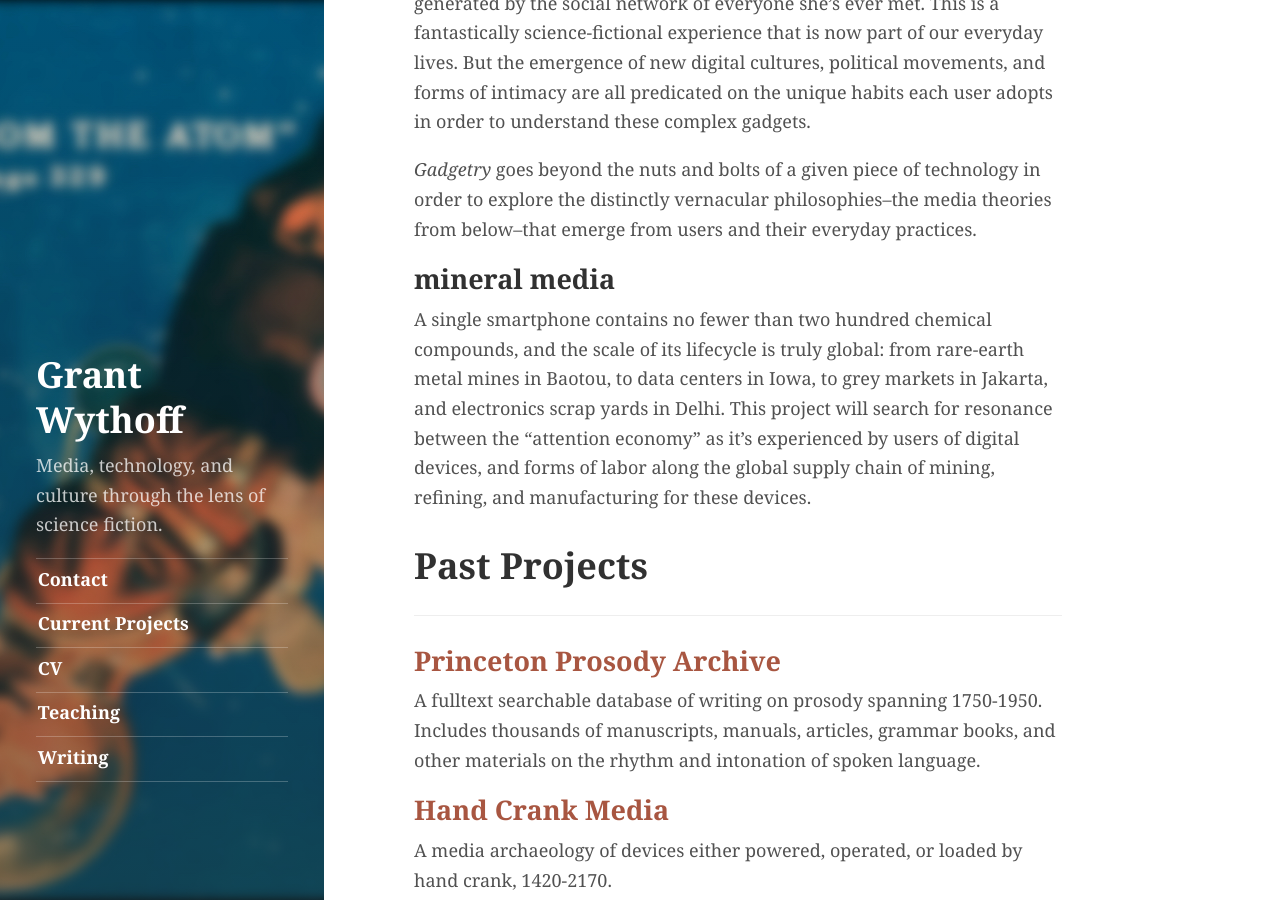
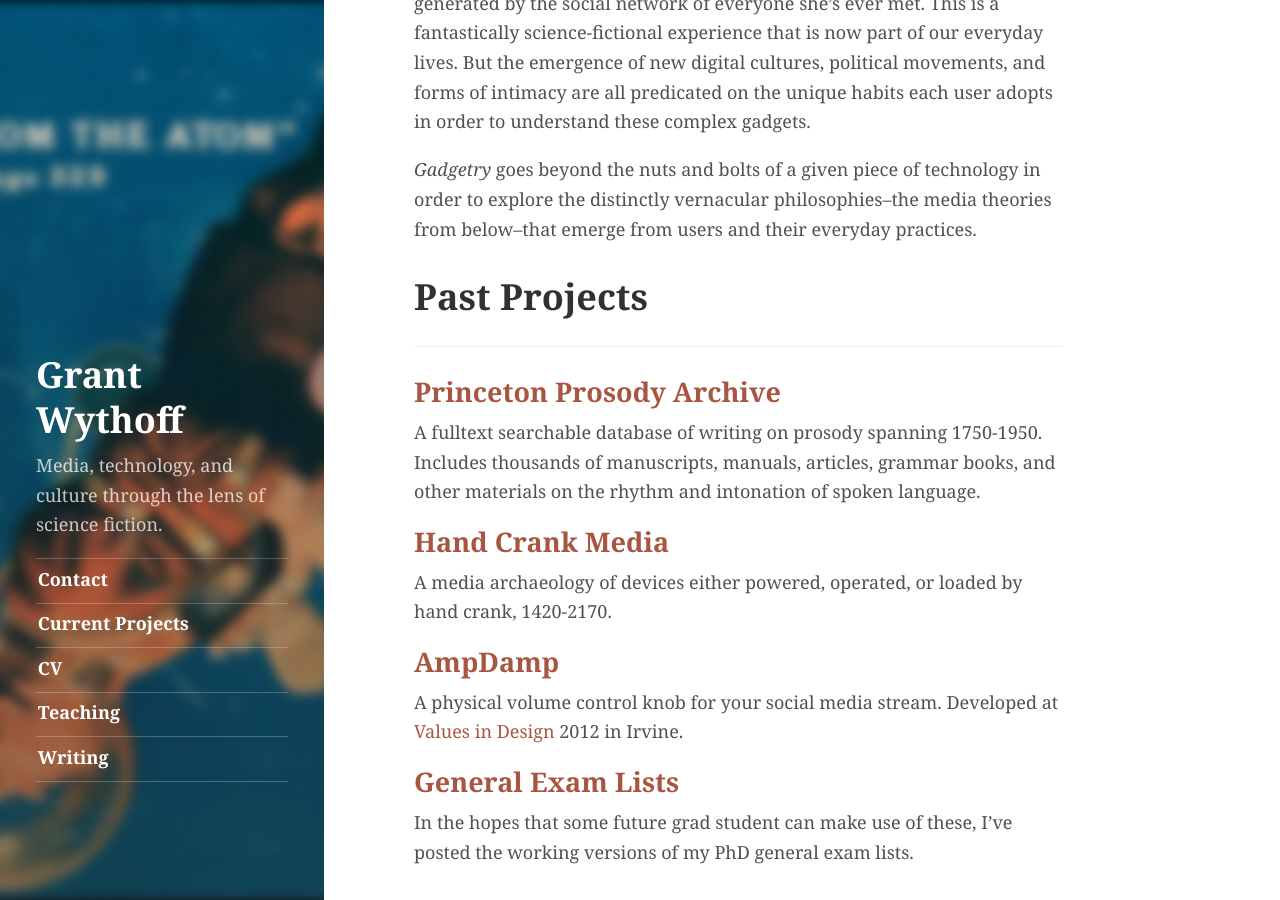
Before and after one commit to gwijthoff/wythoff.net, a Jekyll site: the page built from current_projects.md, in a window 1280 px wide and 900 px high, scrolled down 631 px. Built offline with Jekyll 4.4.1, drawn with Linux system fonts in a browser that asks for light colours.

Commit message:
removing mineral media: it's a chapter of the above

```diff
--- a/current_projects.md
+++ b/current_projects.md
@@ -10,10 +10,6 @@ Across the twentieth century, many kinds of objects were described as gadgets, f
 In this book, I draw on my background in literary studies to address some of the most pressing debates in digital culture today by analyzing as a form of fiction the user's imagination of how their gadgets work. For example, a single iPhone contains over half the elements of the periodic table, extracted from almost every continent on the planet and compressed into a thin slab that allows the user to dip her toes into a river of collective affect generated by the social network of everyone she's ever met. This is a fantastically science-fictional experience that is now part of our everyday lives. But the emergence of new digital cultures, political movements, and forms of intimacy are all predicated on the unique habits each user adopts in order to understand these complex gadgets.
 
 *Gadgetry* goes beyond the nuts and bolts of a given piece of technology in order to explore the distinctly vernacular philosophies--the media theories from below--that emerge from users and their everyday practices.
-
-## mineral media
-
-A single smartphone contains no fewer than two hundred chemical compounds, and the scale of its lifecycle is truly global: from rare-earth metal mines in Baotou, to data centers in Iowa, to grey markets in Jakarta, and electronics scrap yards in Delhi. This project will search for resonance between the "attention economy" as it's experienced by users of digital devices, and forms of labor along the global supply chain of mining, refining, and manufacturing for these devices.
 
 # Past Projects
 
```
